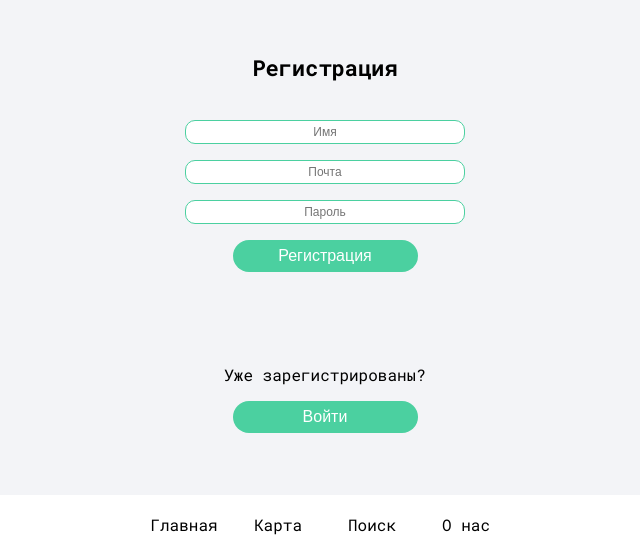
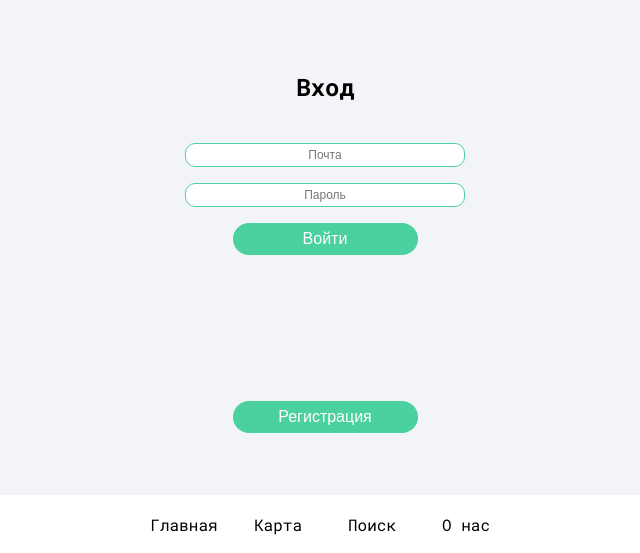
Before and after one commit to lighterboiii/discrete-taburetka-project, a React (Create React App) app: page / in a window 1280 px wide. Shown: the part 247-800 px from the top of the page, without its empty margins (315-955 px from the left). Built offline with nearby package versions, Linux system fonts and the light colour scheme.

Commit message:
изменить главную страницу

```diff
--- a/src/components/App/App.tsx
+++ b/src/components/App/App.tsx
@@ -18,8 +18,8 @@ export const App: FC = () => {
   return (
     <div className={st.App}>
       <Routes location={background}>
-        <Route path='/' element={<HomePage />} />
-        <Route path='/login' element={<LoginPage />} />
+        <Route path='/' element={<LoginPage />} />
+        <Route path='/login' element={<HomePage />} />
         <Route path='/contacts' element={<ContactsPage />} />
         <Route path='/map' element={<AroundPage />} />
         <Route path='/main' element={<MainPage />}>
--- a/src/pages/home/home.tsx
+++ b/src/pages/home/home.tsx
@@ -46,7 +46,7 @@ export const HomePage: FC = () => {
       </form>
       <div className={st.container}>
         <p className={st.text}>Уже зарегистрированы?</p>
-        <Link className={st.link} to="/login" ><button className={st.button}>Войти</button></Link>
+        <Link className={st.link} to="/" ><button className={st.button}>Войти</button></Link>
       </div>
     </div>
   )
--- a/src/pages/login/login.tsx
+++ b/src/pages/login/login.tsx
@@ -33,7 +33,7 @@ export const LoginPage: FC = () => {
         <button className={st.button}>Войти</button>
       </form>
       <div className={st.container}>
-          <Link to="/" className={st.link}><button className={st.button}>Регистрация</button></Link>
+          <Link to="/login" className={st.link}><button className={st.button}>Регистрация</button></Link>
         {/* <button className={st.lowBtn}>
           <Link to="/forgot-password" className={st.link}>Восстановить пароль</Link>
         </button> */}
```
